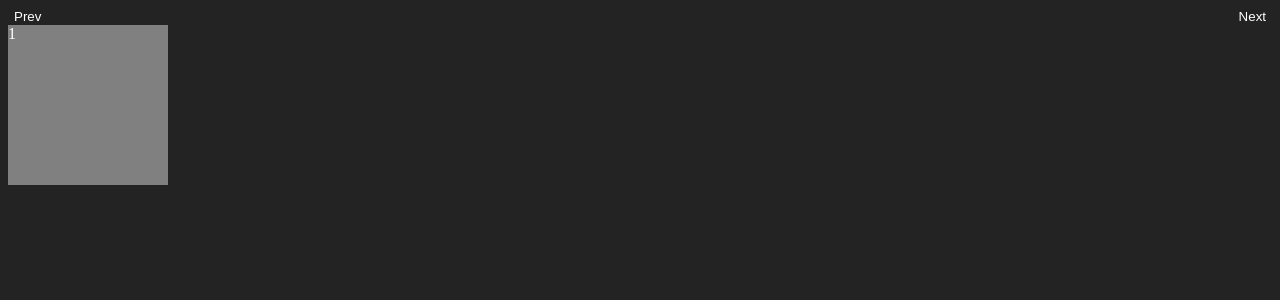
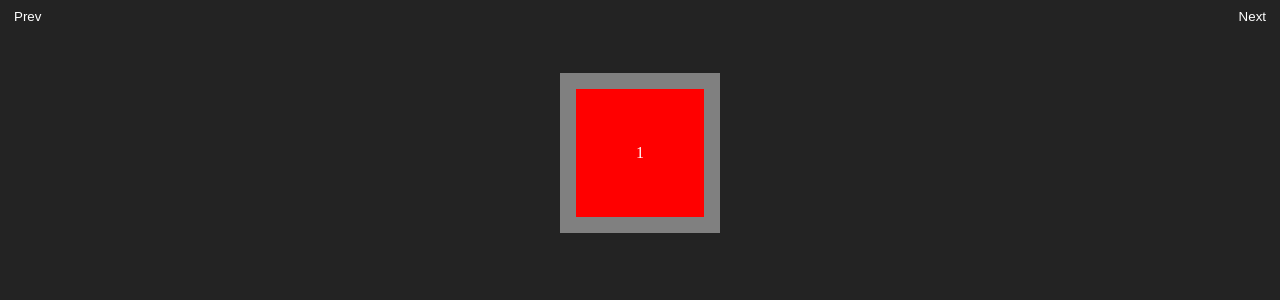
Before and after one commit to Mwalbyy/spring-components, a React (Create React App) app: page / in a window 1280 px wide. Shown: the top 300 px of the page. Built offline with nearby package versions, Linux system fonts and the light colour scheme.

Commit message:
created slides and state

```diff
--- a/src/components/carousel/Carousel.js
+++ b/src/components/carousel/Carousel.js
@@ -13,8 +13,10 @@ export default function Carousel() {
           Next
         </button>
       </div>
-      <div className="carousel__div">
-        <div>{count}</div>
+      <div className="carousel__container">
+        <div className="carousel__div">
+          <div className="carousel__div__count">{count}</div>
+        </div>
       </div>
     </>
   );
--- a/src/styles.css
+++ b/src/styles.css
@@ -20,9 +20,46 @@ body {
   color: white;
 }
 
+.carousel__container {
+  display: -webkit-box;
+  display: -ms-flexbox;
+  display: flex;
+  -webkit-box-pack: center;
+      -ms-flex-pack: center;
+          justify-content: center;
+  -webkit-box-align: center;
+      -ms-flex-align: center;
+          align-items: center;
+  margin: 3rem;
+}
+
 .carousel__div {
   background-color: gray;
   width: 10rem;
   height: 10rem;
+  display: -webkit-box;
+  display: -ms-flexbox;
+  display: flex;
+  -webkit-box-pack: center;
+      -ms-flex-pack: center;
+          justify-content: center;
+  -webkit-box-align: center;
+      -ms-flex-align: center;
+          align-items: center;
+}
+
+.carousel__div__count {
+  width: 8rem;
+  height: 8rem;
+  background-color: red;
+  display: -webkit-box;
+  display: -ms-flexbox;
+  display: flex;
+  -webkit-box-pack: center;
+      -ms-flex-pack: center;
+          justify-content: center;
+  -webkit-box-align: center;
+      -ms-flex-align: center;
+          align-items: center;
 }
 /*# sourceMappingURL=styles.css.map */
--- a/src/styles.sass
+++ b/src/styles.sass
@@ -1,6 +1,11 @@
 body
     background-color: #232323
     color: #fff
+
+@mixin center
+    display: flex
+    justify-content: center
+    align-items: center
 
 .carousel
     display: flex
@@ -11,7 +16,18 @@ body
         border: none
         cursor: pointer
         color: white
+    &__container
+        @include center
+        margin: 3rem
     &__div
-         background-color: gray
-         width: 10rem
-         height: 10rem
+        background-color: gray
+        width: 10rem
+        height: 10rem
+        @include center
+        &__count
+            width: 8rem
+            height: 8rem
+            background-color: red
+            @include center
+
+//
```
Also changed, not shown: 1 other file (tests, documents, lock files or other folders).
